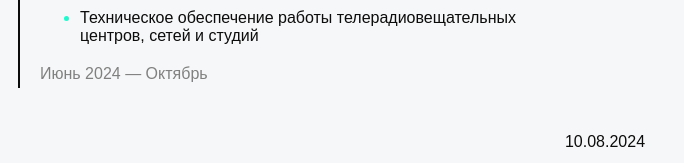
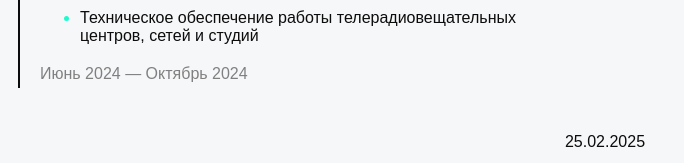
Before and after one commit to Yalahant/Yalahant.github.io, a plain HTML site: page index.html in a window 1280 px wide. Shown: the part 962-1125 px from the top of the page, 35-719 px from the left. Drawn offline with nearby package versions, Linux system fonts and the light colour scheme.

Commit message:
Update index.html

```diff
--- a/index.html
+++ b/index.html
@@ -74,7 +74,7 @@
                     <ul class="stack-content">
                         <li>Техническое обеспечение работы телерадиовещательных центров, сетей и студий </li>
                     </ul>
-                    <span class="card-date">Июнь 2024 &#8212  Октябрь</span>
+                    <span class="card-date">Июнь 2024 &#8212  Октябрь 2024</span>
                 </div>
             </ul>
         </section>
@@ -114,6 +114,6 @@
 </div>
 </body>
 <footer>
-    <span class="update-date">10.08.2024</span>
+    <span class="update-date">25.02.2025</span>
 </footer>
 </html>
```
